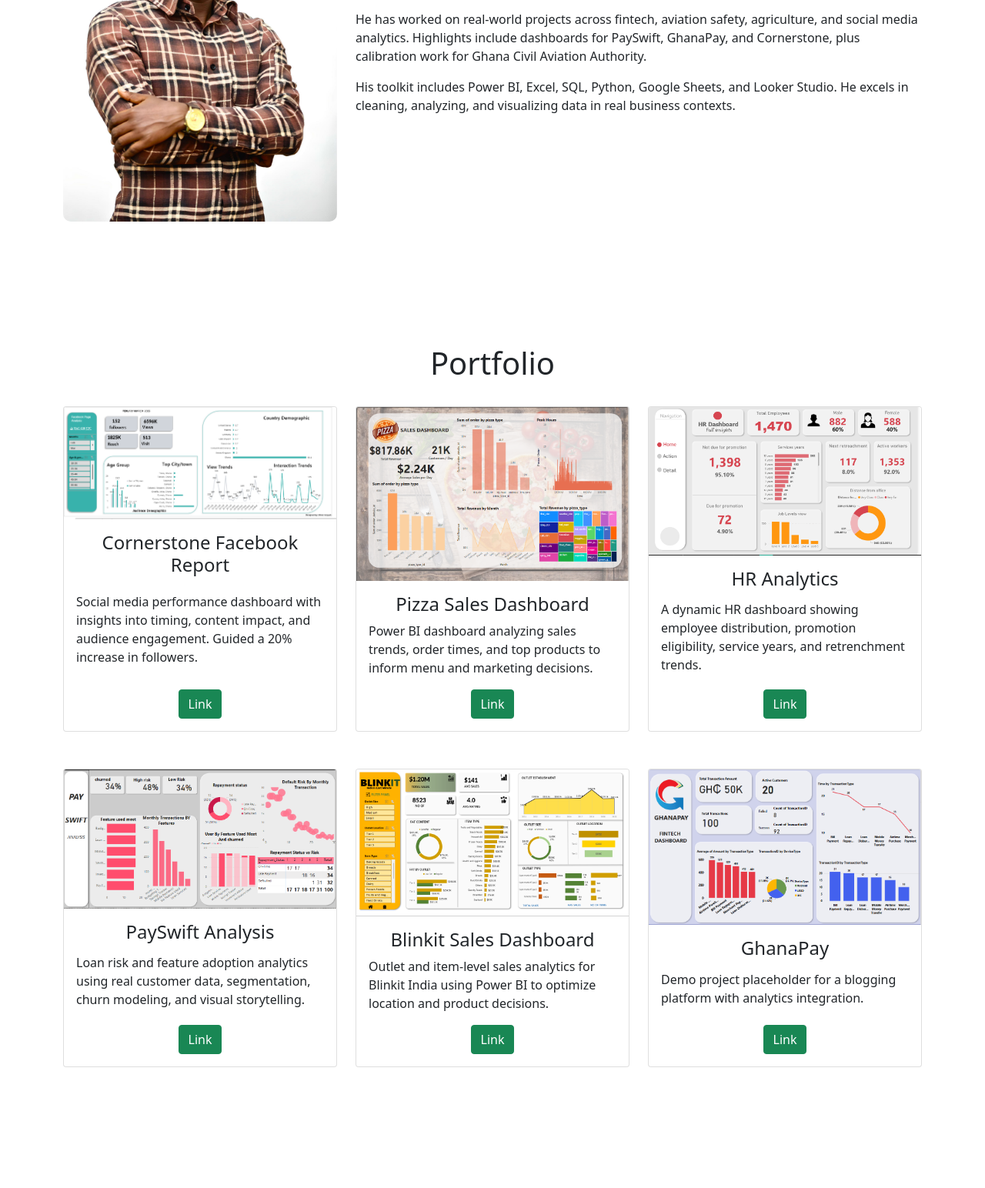
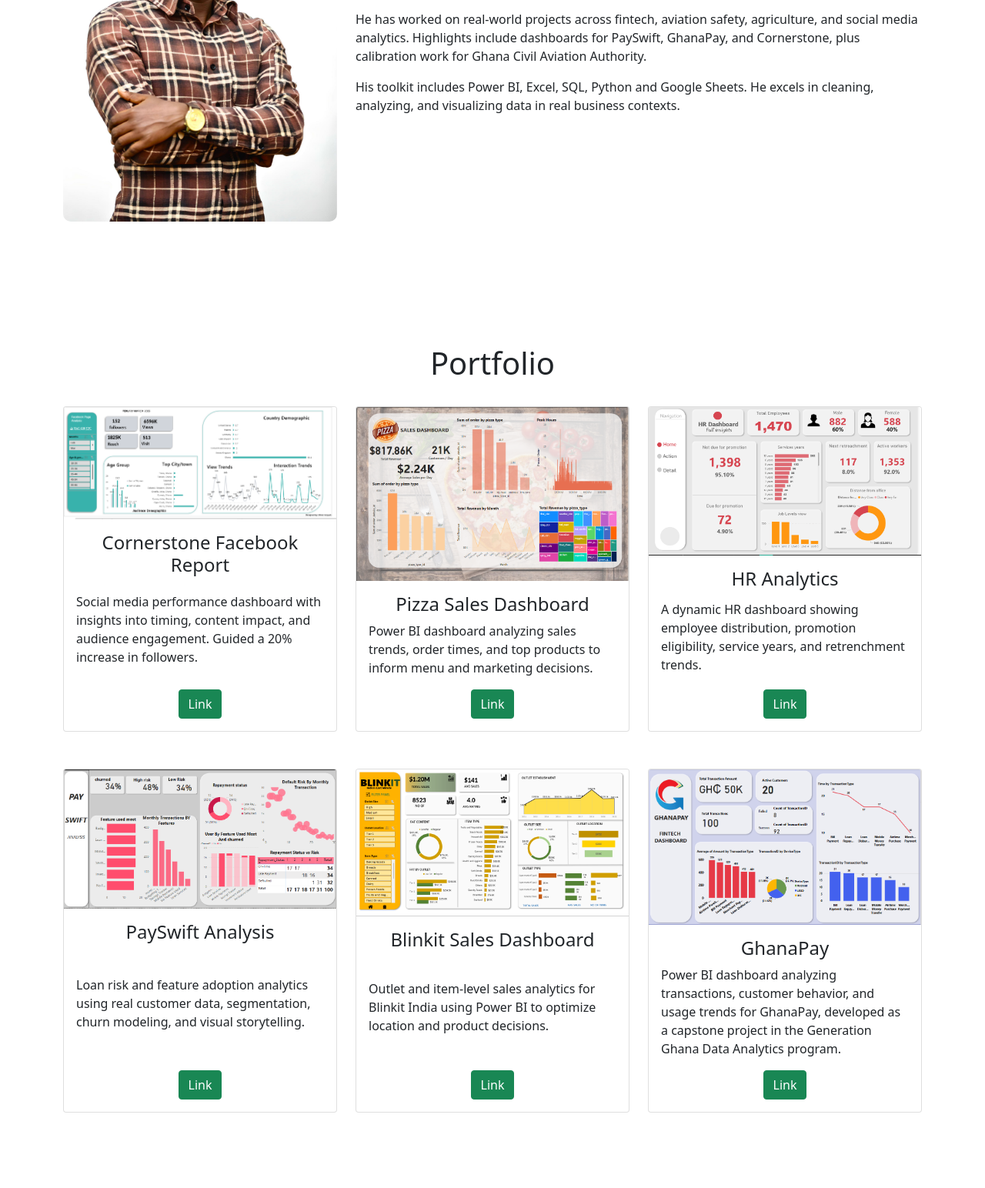
Before and after one commit to Oacquah31/Oliver-Acquah, a plain HTML site: page index.html in a window 1280 px wide. Shown: the part 1163-2707 px from the top of the page at 77% size. Drawn offline with nearby package versions, Linux system fonts and the light colour scheme; a script that the page names is missing.

Commit message:
Update index.html
edited one portfolio

```diff
--- a/index.html
+++ b/index.html
@@ -96,7 +96,7 @@
             and has been certified in Advanced Data Science and Analytics through a program by Thrive Africa, awarded by Koforidua Technical University. He also holds a certification in Data Analytics Essentials from Cisco.</p>
           <p>He specializes in identifying trends that guide strategic decision-making using advanced tools to deliver impactful visualizations, dashboards, and reports. Oliver is committed to helping organizations drive innovation and growth through data.</p>
           <p>He has worked on real-world projects across fintech, aviation safety, agriculture, and social media analytics. Highlights include dashboards for PaySwift, GhanaPay, and Cornerstone, plus calibration work for Ghana Civil Aviation Authority.</p>
-          <p>His toolkit includes Power BI, Excel, SQL, Python, Google Sheets, and Looker Studio. He excels in cleaning, analyzing, and visualizing data in real business contexts.</p>
+          <p>His toolkit includes Power BI, Excel, SQL, Python and Google Sheets. He excels in cleaning, analyzing, and visualizing data in real business contexts.</p>
         </div>
       </div>
     </div>
@@ -187,7 +187,7 @@
             <img class="card-img-top" src="images/ghanapay (1).png" alt="Card image">
             <div class="card-body">
               <h4 class="card-title">GhanaPay</h4>
-              <p class="card-text">Demo project placeholder for a blogging platform with analytics integration.</p>
+              <p class="card-text">Power BI dashboard analyzing transactions, customer behavior, and usage trends for GhanaPay, developed as a capstone project in the Generation Ghana Data Analytics program.</p>
               <div class="text-center">
                 <a href="#" class="btn btn-success">Link</a>
               </div>
```
